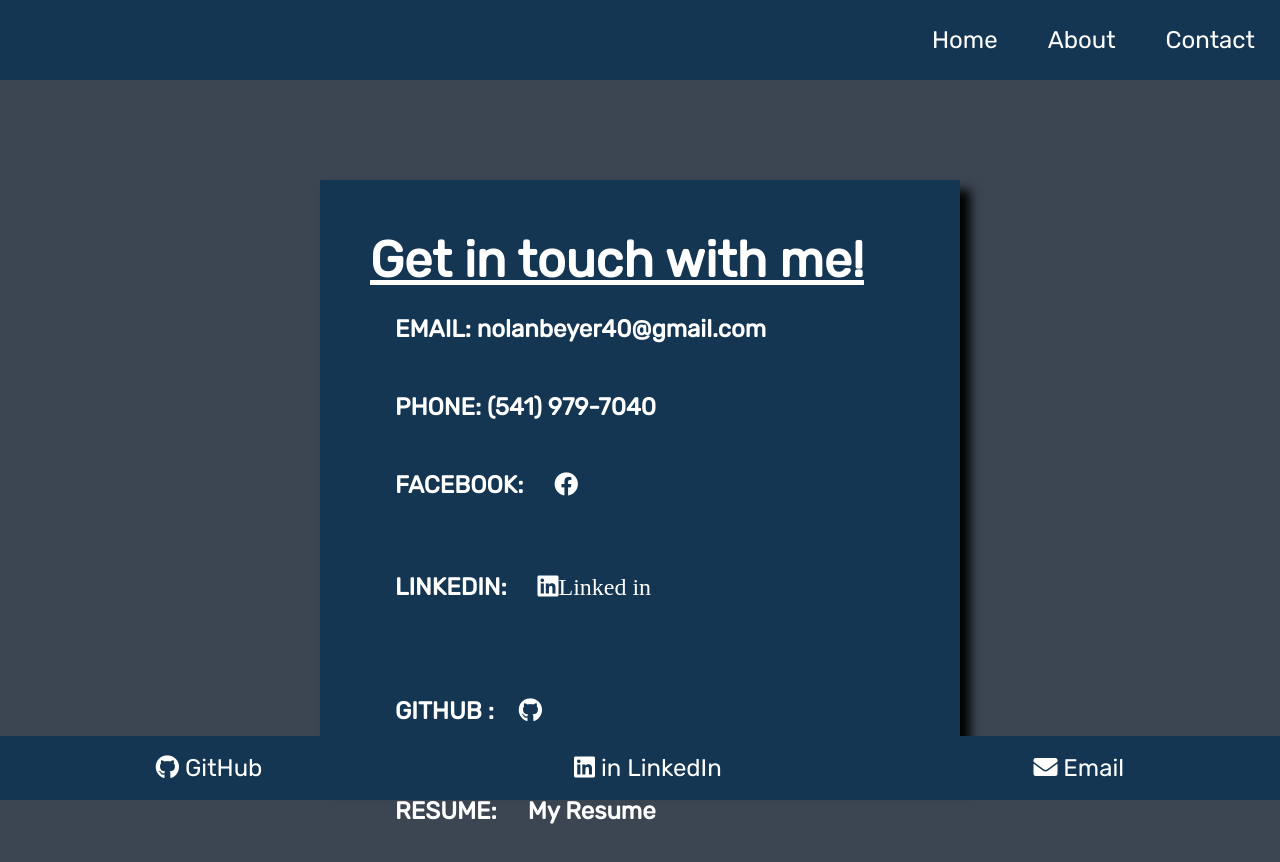
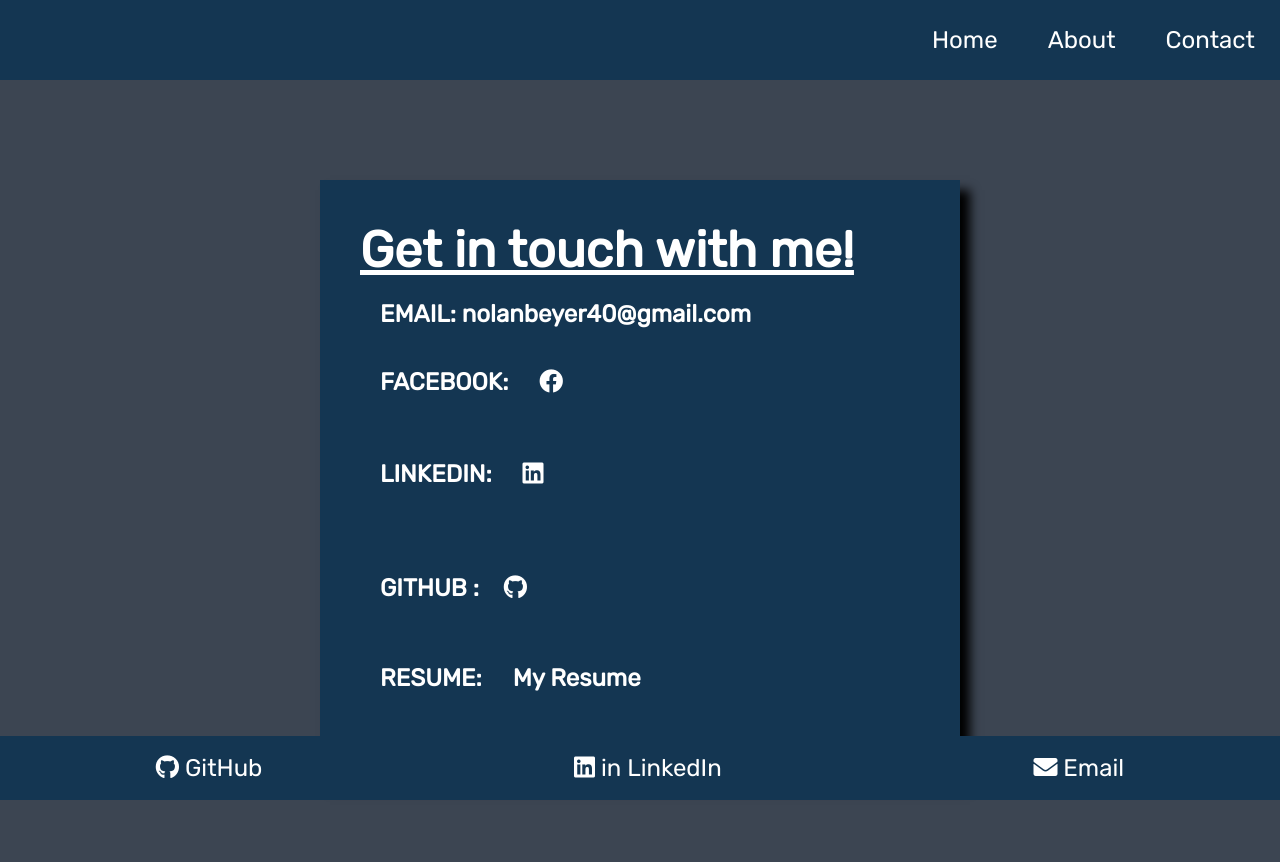
Before and after one commit to NolanBeyer/My-Portfolio, a React (Create React App) app: page /#/Contact in a window 1280 px wide. Shown: the top 862 px of the page. Built offline with nearby package versions, Linux system fonts and the light colour scheme.

Commit message:
touched up contact page

```diff
--- a/src/components/Contact.js
+++ b/src/components/Contact.js
@@ -6,10 +6,9 @@ const Contact = () => {
 			<div className='contact-main'>
 				<h1>Get in touch with me!</h1>
 				<h2 className='info'>EMAIL: nolanbeyer40@gmail.com</h2>
-				<h2 className='info'>PHONE: (541) 979-7040</h2>
 				<h2 className='info'>FACEBOOK: <a className='links' href='https://www.facebook.com/nolan.beyer/'><i class="fab fa-facebook"></i></a></h2>
 				<h2 className='info'>
-					LINKEDIN: <a className='links' href='https://www.linkedin.com/in/nolan-beyer-5252731b1/' className='fab fa-linkedin'>Linked in</a>
+					LINKEDIN: <a className='links' href='https://www.linkedin.com/in/nolan-beyer-5252731b1/' className='fab fa-linkedin'></a>
 				</h2>
 				<h2 className='info'>
 					GITHUB :
--- a/src/css/styles.css
+++ b/src/css/styles.css
@@ -194,7 +194,7 @@ img {
   flex-direction: column;
   margin: 0 auto;
   background-color: #143652;
-  padding: 50px;
+  padding: 40px;
   width: 50vw;
   height: 75vh;
   color: white;
@@ -202,7 +202,7 @@ img {
 }
 
 .contact-main .info {
-  padding: 25px;
+  padding: 20px;
 }
 
 h1 {
--- a/src/scss/_contact.scss
+++ b/src/scss/_contact.scss
@@ -12,7 +12,7 @@
     flex-direction: column;
     margin: 0 auto;
     background-color: $primary-color;
-    padding: 50px;
+    padding: 40px;
     width: 50vw;
     height: 75vh;
     color: white;
@@ -20,7 +20,7 @@
 
 
     .info{
-        padding: 25px;
+        padding: 20px;
 
 
     }
```
